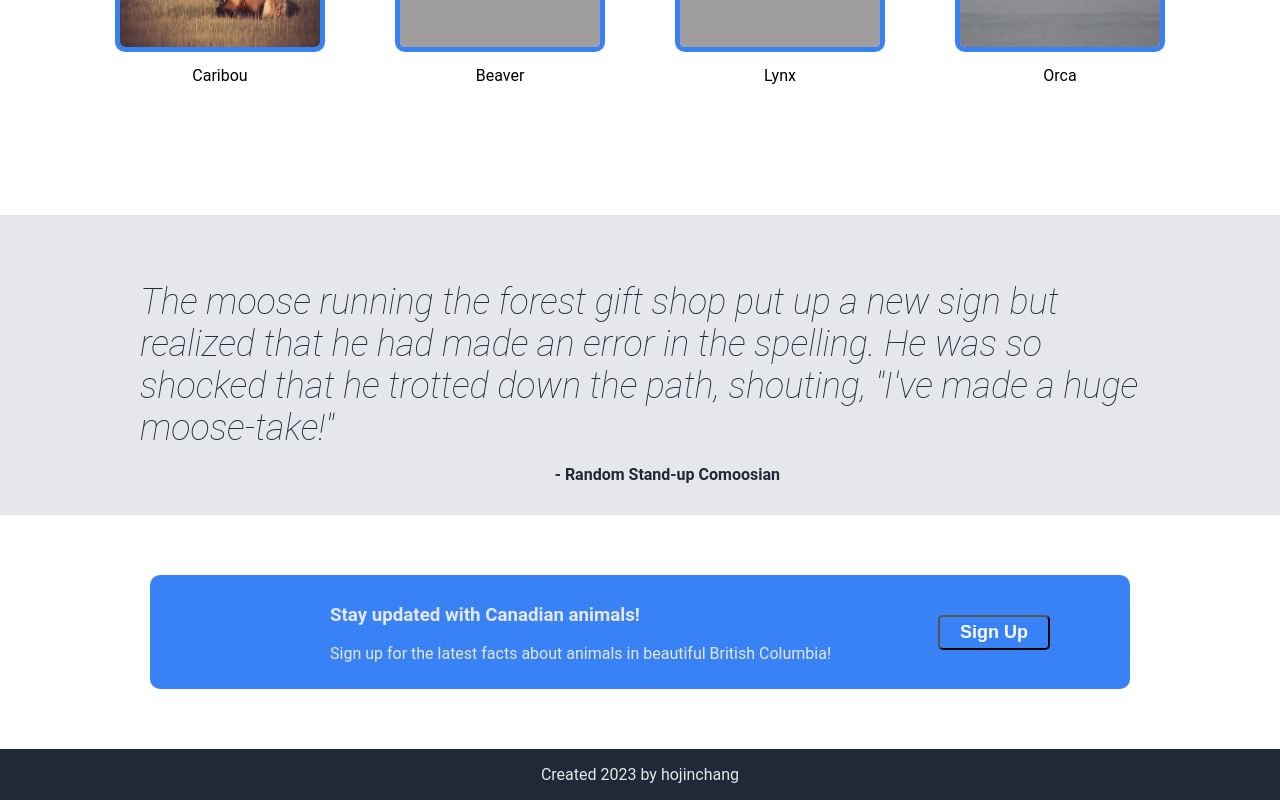
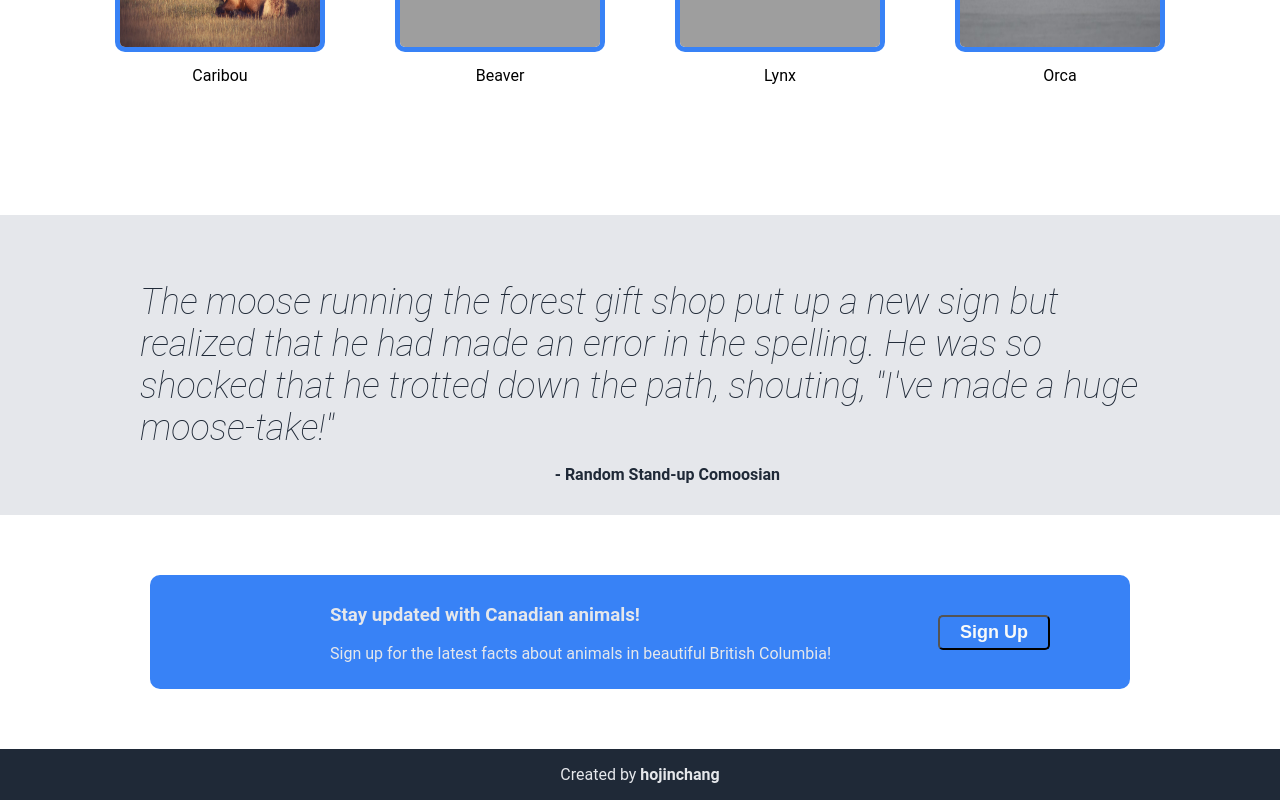
Before and after one commit to hojinchang/odin-landing-page, a plain HTML site: page index.html in a window 1280 px wide. Shown: the part 834-1634 px from the top of the page. Drawn offline with Linux system fonts and the light colour scheme; grey boxes are pictures that could not be loaded.

Commit message:
Add github link to footer

```diff
--- a/index.html
+++ b/index.html
@@ -64,8 +64,10 @@
             </div>
         </div>
 
-        <div class="text footer">
-            <p class="footer-text">Created 2023 by <a href="https://github.com/hojinchang" target="_blank" rel="noopener noreferrer">hojinchang</a></p>
-        </div>
+        <footer>
+            <div class="footer">
+                <p class="footer-text">Created by <a href="https://github.com/hojinchang" target="_blank" rel="noopener noreferrer">hojinchang</a></p>
+            </div>
+        </footer>
     </body>
 </html>
--- a/style.css
+++ b/style.css
@@ -180,8 +180,34 @@ a {
 }
 
 
-.footer {
+/* .footer {
     background-color: #1F2937;
     color: #E5E7EB;
     text-align: center;
+} */
+
+
+footer {
+    background-color: #1F2937;
+    color: #E5E7EB;
+    position: relative;
+    bottom: 0px;
+    width: 100%;
+
+    margin-top: auto;
+    font-family: "Roboto", Arial;
 }
+
+.footer-text {
+    text-align: center;
+}
+
+a {
+    text-decoration: none;
+    font-weight: bold;
+    color: #E5E7EB;
+}
+
+a:hover {
+    text-decoration: underline;
+}
```
